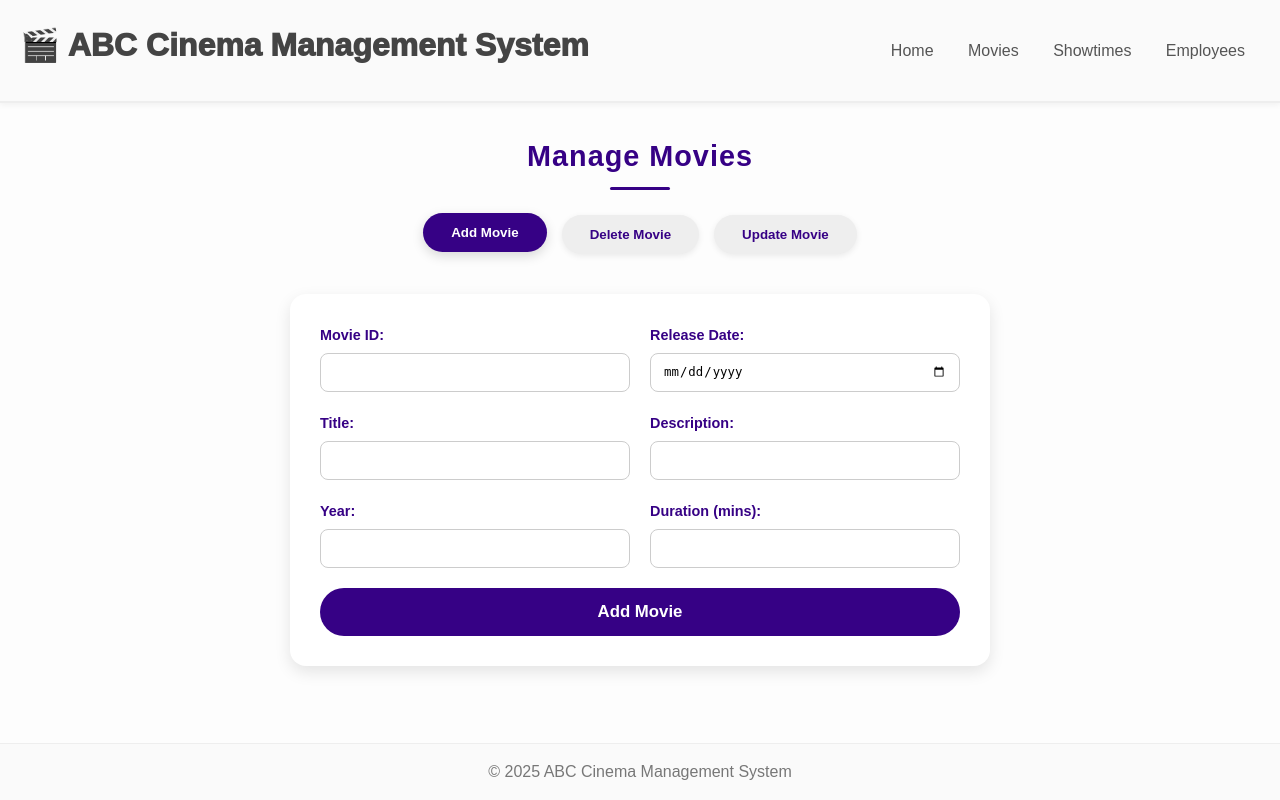
After one commit to lam-doan/Cinema-management-system, a PHP site: page /Movies-tab/movies.php in a window 1280 px wide. The commit adds this page. Run offline with PHP 8.4, Linux system fonts and the light colour scheme; tables that the repository leaves empty or names only in its code hold one stand-in row (values such as "Sample post").

Commit message:
add functions for movies

```diff
--- /dev/null
+++ b/Movies-tab/add_form.php
@@ -0,0 +1,51 @@
+<form class="movie-form" action="movies.php" method="POST">
+    <div>
+        <label for="id">Movie ID:</label>
+        <input type="text" id="id" name="id" required>
+    </div>
+    <div>
+        <label for="release">Release Date:</label>
+        <input type="date" id="release" name="release" required>
+    </div>
+    <div>
+        <label for="title">Title:</label>
+        <input type="text" id="title" name="title" required>
+    </div>
+    <div>
+        <label for="description">Description:</label>
+        <input type="text" id="description" name="description" required>
+    </div>
+    <div>
+        <label for="year">Year:</label>
+        <input type="number" id="year" name="year" required>
+    </div>
+    <div>
+        <label for="duration">Duration (mins):</label>
+        <input type="number" id="duration" name="duration" required>
+    </div>
+    <input type="submit" value="Add Movie">
+</form>
+
+<?php
+    include '../connect.php';
+
+    if ($_SERVER['REQUEST_METHOD'] === 'POST') {
+        $movieid     = mysqli_real_escape_string($conn, $_POST['id']);
+        $released    = mysqli_real_escape_string($conn, $_POST['release']);
+        $title       = mysqli_real_escape_string($conn, $_POST['title']);
+        $description = mysqli_real_escape_string($conn, $_POST['description']);
+        $year        = (int)$_POST['year'];
+        $duration    = (int)$_POST['duration'];
+
+        $sql = "INSERT INTO movie (movieid, released, title, description, year, duration)
+            VALUES ('$movieid', '$released', '$title', '$description', $year, $duration)";
+
+        if (mysqli_query($conn, $sql)) {
+            echo "<p class='success'>Movie added successfully!</p>";
+            echo "<a href='movies.php' class='back-link'>Back to Movies</a>";
+        } else {
+            echo "<p class='error'>Error: " . mysqli_error($conn) . "</p>";
+        }
+    }
+    mysqli_close($conn);
+?>
--- /dev/null
+++ b/Movies-tab/delete_form.php
@@ -0,0 +1,41 @@
+<?php
+include '../connect.php';
+
+// Handle delete submission
+if ($_SERVER['REQUEST_METHOD'] === 'POST' && isset($_POST['delete_id'])) {
+    $movieid = mysqli_real_escape_string($conn, $_POST['delete_id']);
+    $sql = "DELETE FROM movie WHERE movieid='$movieid'";
+
+    if (mysqli_query($conn, $sql)) {
+        echo "<p class='success'>Movie deleted successfully!</p>";
+        echo "<a href='movies.php' class='back-link'>Back to Movies</a>";
+    } else {
+        echo "<p class='error'>Error deleting movie: " . mysqli_error($conn) . "</p>";
+    }
+}
+
+// Show list of movies
+$result = mysqli_query($conn, "SELECT * FROM movie ORDER BY year DESC");
+
+if ($result && mysqli_num_rows($result) > 0) {
+    echo "<div class='movie-list'>";
+    while ($row = mysqli_fetch_assoc($result)) {
+        echo "
+        <div class='movie-card'>
+            <h3>{$row['title']}</h3>
+            <p class='movie-year'><strong>Year:</strong> {$row['year']}</p>
+            <p><strong>Duration:</strong> {$row['duration']} mins</p>
+            <form method='POST' action='movies.php'>
+                <input type='hidden' name='delete_id' value='{$row['movieid']}'>
+                <input type='submit' value='Delete' class='delete-btn'>
+            </form>
+        </div>
+        ";
+    }
+    echo "</div>";
+} else {
+    echo "<p>No movies found.</p>";
+}
+
+mysqli_close($conn);
+?>
--- /dev/null
+++ b/Movies-tab/movies.js
@@ -0,0 +1,15 @@
+console.log("movies.js loaded");
+document.addEventListener('DOMContentLoaded', () => {
+  const tabs = document.querySelectorAll('.tab-button');
+  const contents = document.querySelectorAll('.tab-content');
+
+  tabs.forEach(tab => {
+    tab.addEventListener('click', () => {
+      // remove active from all
+      tabs.forEach(t => t.classList.remove('active'));
+      contents.forEach(c => c.classList.remove('active'));
+      tab.classList.add('active');
+      document.getElementById(tab.dataset.tab).classList.add('active');
+    });
+  });
+});
--- /dev/null
+++ b/Movies-tab/movies.php
@@ -0,0 +1,34 @@
+<?php include '../connect.php'; ?>
+
+<!DOCTYPE html>
+<html lang="en">
+<head>
+    <meta charset="UTF-8">
+    <title>ABC Cinema Management System</title>
+    <link rel="stylesheet" href="../style.css">
+</head>
+<body>
+    <?php include '../header.php'; ?>
+    <main class="movies-main">
+        <h2>Manage Movies</h2>
+
+        <nav class="movies-nav">
+            <button class="tab-button active" data-tab="add">Add Movie</button>
+            <button class="tab-button" data-tab="delete">Delete Movie</button>
+            <button class="tab-button" data-tab="update">Update Movie</button>
+        </nav>
+
+        <div id="add" class="tab-content active">
+            <?php include 'add_form.php'; ?>
+        </div>
+        <div id="delete" class="tab-content">
+            <?php include 'delete_form.php'; ?>
+        </div>
+        <div id="update" class="tab-content">
+            <?php include 'update_form.php'; ?>
+        </div>
+    </main>
+    <script src="movies.js"></script>
+    <?php include '../footer.php'; ?>
+</body>
+</html>
--- /dev/null
+++ b/footer.php
@@ -0,0 +1,3 @@
+<footer>
+    <p>&copy; 2025 ABC Cinema Management System</p>
+</footer>
--- /dev/null
+++ b/header.php
@@ -0,0 +1,9 @@
+<header>
+  <h1>🎬 ABC Cinema Management System</h1>
+  <nav class="header-nav">
+    <a href="/cinema_project/index.php">Home</a>
+    <a href="/cinema_project/Movies-tab/movies.php">Movies</a>
+    <a href="/cinema_project/shows.php">Showtimes</a>
+    <a href="/cinema_project/employees.php">Employees</a>
+  </nav>
+</header>
--- a/style.css
+++ b/style.css
@@ -18,25 +18,45 @@ body {
 
 main {
     flex: 1;
+    padding-bottom: 80px;
 }
 
 /* Header */
 header {
-    background: #ffffff;
+    background: #fafafa;
     padding: 20px;
     text-align: center;
     border-bottom: 2px solid #eee;
     box-shadow: 0 2px 6px rgba(0,0,0,0.05);
+    display: flex;
+    justify-content: space-between;
+    align-items: center;
 }
 
 header h1 {
     font-size: 2em;
+    font-weight: 1000;
     color: #444;
     margin-bottom: 10px;
 }
 
+/* Footer */
+footer {
+    position: fixed;
+    bottom: 0;
+    left: 0;
+    width: 100%;
+    text-align: center;
+    padding: 15px;
+    background: #fafafa;
+    border-top: 1px solid #eee;
+    color: #777;
+}
+
+/* index.php */
+
 /* Navigation */
-nav a {
+.header-nav a {
     color: #555;
     text-decoration: none;
     margin: 0 15px;
@@ -105,11 +144,234 @@ nav a:hover {
     box-shadow: 0 8px 20px rgba(0,0,0,0.15);
 }
 
-/* Footer */
-footer {
+@media (max-width: 1100px) {
+    header h1 {
+        font-size: 1.5em;
+    }
+
+    header {
+        flex-direction: column;
+        gap: 10px;
+    }
+
+    .search-bar input {
+        width: 70%;
+    }
+
+    .movie-card {
+        width: 90%;
+    }
+}
+
+
+/* movies.php */
+
+/* Tabs Navigation */
+.movies-nav {
+  display: flex;
+  justify-content: center;
+  gap: 15px;
+  margin: 25px 0;
+}
+
+.tab-button {
+  padding: 12px 28px;
+  border: none;
+  background: #eee;
+  color: #360185;
+  font-weight: 600;
+  border-radius: 30px;
+  cursor: pointer;
+  transition: all 0.3s ease;
+  box-shadow: 0 2px 6px rgba(0,0,0,0.08);
+}
+
+.tab-button:hover {
+  background: #ddd;
+  transform: translateY(-2px);
+}
+
+.tab-button.active {
+  background: #360185;
+  color: #fff;
+  box-shadow: 0 4px 12px rgba(0,0,0,0.15);
+  transform: translateY(-2px);
+}
+
+/* Tab Content */
+.tab-content {
+  display: none;
+  animation: fadeIn 0.4s ease-in-out;
+}
+
+.tab-content.active {
+  display: block;
+}
+
+/* Fade-in animation */
+@keyframes fadeIn {
+  from { opacity: 0; transform: translateY(10px); }
+  to { opacity: 1; transform: translateY(0); }
+}
+
+/* Add Movie Page Styles */
+.movies-main h2 {
+    font-family: 'Montserrat', sans-serif;
+    font-size: 1.8em;
+    color: #360185;
     text-align: center;
-    padding: 15px;
-    background: #fafafa;
-    border-top: 1px solid #eee;
-    color: #777;
+    margin: 30px 0 20px;
+    letter-spacing: 1px;
+    font-weight: 700;
+    position: relative;
 }
+
+.movies-main h2::after {
+    content: "";
+    display: block;
+    width: 60px;
+    height: 3px;
+    background: #360185;
+    margin: 8px auto 0;
+    border-radius: 2px;
+}
+
+/* Movie Form Container */
+.movie-form {
+    display: grid;
+    grid-template-columns: 1fr 1fr; /* two columns */
+    gap: 20px;
+    max-width: 700px;
+    margin: 40px auto;
+    padding: 30px;
+    background: #fff;
+    border-radius: 16px;
+    box-shadow: 0 6px 16px rgba(0,0,0,0.1);
+    animation: fadeIn 0.6s ease-in-out;
+}
+
+.movie-form div {
+    display: flex;
+    flex-direction: column;
+}
+
+.movie-form label {
+    font-weight: 600;
+    color: #360185;
+    margin-bottom: 6px;
+    font-size: 0.9em;
+}
+
+.movie-form input[type="text"],
+.movie-form input[type="number"],
+.movie-form input[type="date"] {
+    padding: 10px 12px;
+    border: 1px solid #ccc;
+    border-radius: 8px;
+    font-size: 0.95em;
+    outline: none;
+    transition: border-color 0.3s, box-shadow 0.3s;
+}
+
+.movie-form input:focus {
+    border-color: #360185;
+    box-shadow: 0 0 8px rgba(54,1,133,0.25);
+}
+
+.movie-form input[type="submit"] {
+    grid-column: span 2; /* button across both columns */
+    padding: 14px;
+    background: #360185;
+    color: #fff;
+    font-size: 1.05em;
+    font-weight: 600;
+    border: none;
+    border-radius: 30px;
+    cursor: pointer;
+    transition: all 0.3s ease;
+}
+
+.movie-form input[type="submit"]:hover {
+    background: #4a0fa8;
+    transform: translateY(-2px);
+    box-shadow: 0 6px 14px rgba(0,0,0,0.15);
+}
+
+/* Success and Error Messages */
+/* Success message */
+.success {
+    background: #e8fff1;
+    border-left: 6px solid #2ecc71;
+    color: #2d7a46;
+    padding: 15px 20px;
+    border-radius: 10px;
+    font-weight: 600;
+    margin: 20px auto;
+    max-width: 600px;
+    text-align: center;
+    box-shadow: 0 4px 12px rgba(0,0,0,0.08);
+    animation: fadeIn 0.5s ease-in-out;
+}
+
+/* Error message */
+.error {
+    background: #ffeaea;
+    border-left: 6px solid #e74c3c;
+    color: #a94442;
+    padding: 15px 20px;
+    border-radius: 10px;
+    font-weight: 600;
+    margin: 20px auto;
+    max-width: 600px;
+    text-align: center;
+    box-shadow: 0 4px 12px rgba(0,0,0,0.08);
+    animation: fadeIn 0.5s ease-in-out;
+}
+
+/* Fade-in animation */
+@keyframes fadeIn {
+    from { opacity: 0; transform: translateY(10px); }
+    to { opacity: 1; transform: translateY(0); }
+}
+
+/* Back to Movies link */
+.back-link {
+    display: inline-block;
+    margin: 20px 20px;
+    padding: 12px 24px;
+    background: #360185;
+    color: #fff;
+    font-size: 1em;
+    font-weight: 600;
+    text-decoration: none;
+    border-radius: 30px;
+    transition: all 0.3s ease;
+    box-shadow: 0 4px 10px rgba(0,0,0,0.12);
+}
+
+.back-link:hover {
+    background: #4a0fa8;
+    transform: translateY(-2px);
+    box-shadow: 0 6px 14px rgba(0,0,0,0.18);
+}
+
+/* Delete Movie Page Styles */
+/* Delete button */
+.delete-btn {
+    background: #e74c3c;
+    color: #fff;
+    border: none;
+    padding: 10px 16px;
+    border-radius: 25px;
+    cursor: pointer;
+    font-weight: 600;
+    transition: background 0.3s ease, transform 0.2s ease;
+    margin-top: 10px;
+    width: 100%;
+}
+
+.delete-btn:hover {
+    background: #c0392b;
+    transform: translateY(-2px);
+    box-shadow: 0 4px 10px rgba(0,0,0,0.15);
+}
```
Also changed, not shown: other parts of style.css (+27 -8 lines), index.js (added, +29 -0 lines), index.php (+12 -17 lines), Movies-tab/update_form.php (added).
